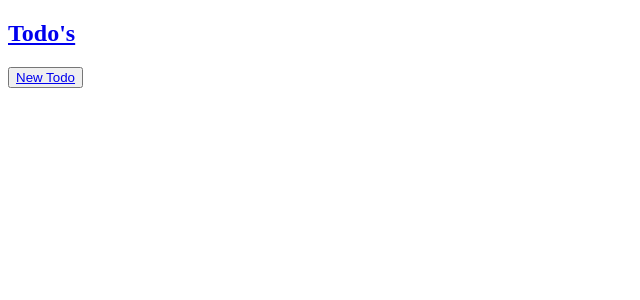
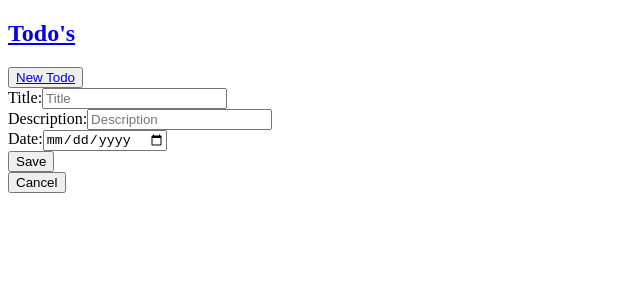
Before and after one commit to Jesse-Chong/frontend-portfolio-project, a React (Vite) app: page /todos/1/edit in a window 1280 px wide. Shown: the top 300 px of the page, without its empty margins (0-640 px from the left). Built offline with nearby package versions, Linux system fonts and the light colour scheme; no server answers.

Commit message:
Finished EditForm and page

```diff
--- a/src/Components/TodoEditForm.jsx
+++ b/src/Components/TodoEditForm.jsx
@@ -0,0 +1,114 @@
+import { useState, useEffect } from "react";
+import { useParams, Link, useNavigate } from "react-router-dom";
+
+const API = import.meta.env.VITE_API_URL;
+
+function TodoEditForm() {
+  let { id } = useParams();
+  const navigate = useNavigate();
+  const [todo, setTodo] = useState({
+    todo_title: "",
+    todo_description: "",
+    todo_date: "",
+    todo_istrue: false
+  });
+
+  const handleTextChange = (event) => {
+    setTodo({ ...todo, [event.target.id]: event.target.value });
+  };
+
+  // Update a todo. Redirect to show view
+  const updateTodo = () => {
+    fetch(`${API}/todo/${id}`, {
+      method: "PUT",
+      body: JSON.stringify(todo),
+      headers: {
+        "Content-Type": "application/json",
+      },
+    })
+    .then((response) => {
+        if (!response.ok) {
+          throw new Error(`Server returned status: ${response.status}`);
+        }
+        return response.json();
+      })
+      .then(() => {
+        navigate(`/todos/${id}`);
+      })
+      .catch((error) => console.error("Error creating todo:", error));
+  };
+
+  // On page load, fill in the form with the todo data
+  useEffect(() => {
+    fetch(`${API}/todo/${id}`)
+      .then((response) => {
+        return response.json();
+      })
+      .then((responseJSON) => {
+        setTodo(responseJSON);
+      })
+      .catch((error) => console.error(error));
+  }, [id]);
+
+  const handleSubmit = (event) => {
+    event.preventDefault();
+    updateTodo();
+  };
+
+  return (
+    <>
+              <form onSubmit={handleSubmit}>
+                <div className="title">
+                  <label htmlFor="todo_title" className="form-label">
+                    Title:
+                  </label>
+                  <input
+                    id="todo_title"
+                    value={todo.todo_title}
+                    type="text"
+                    className="form-control"
+                    onChange={handleTextChange}
+                    placeholder="Title"
+                    required
+                  />
+                </div>
+                <div className="description">
+                  <label htmlFor="todo_description" className="form-label">
+                    Description:
+                  </label>
+                  <input
+                    id="todo_description"
+                    type="text"
+                    value={todo.todo_description}
+                    className="form-control"
+                    placeholder="Description"
+                    onChange={handleTextChange}
+                    required
+                  />
+                </div>
+                <div className="date">
+                  <label htmlFor="todo_date" className="form-label">
+                    Date:
+                  </label>
+                  <input
+                    id="todo_date"
+                    type="date"
+                    value={todo.todo_date}
+                    className="form-control"
+                    placeholder="Date"
+                    onChange={handleTextChange}
+                    required
+                  />
+                </div>
+                <button type="submit" className="btn btn-success">
+                  Save
+                </button>
+              </form>
+              <Link to={`/todos/${id}`}>
+                <button className="btn btn-secondary mt-2">Cancel</button>
+              </Link>
+    </>
+  );
+}
+
+export default TodoEditForm;
--- a/src/Pages/Edit.jsx
+++ b/src/Pages/Edit.jsx
@@ -1,9 +1,9 @@
-// import TodoEditForm from "../Components/TodoEditForm";
+import TodoEditForm from "../Components/TodoEditForm";
 
 function Edit() {
   return (
   <div className="Edit">
-    {/* <TodoEditForm /> */}
+    <TodoEditForm />
   </div>
   )
 }
```
